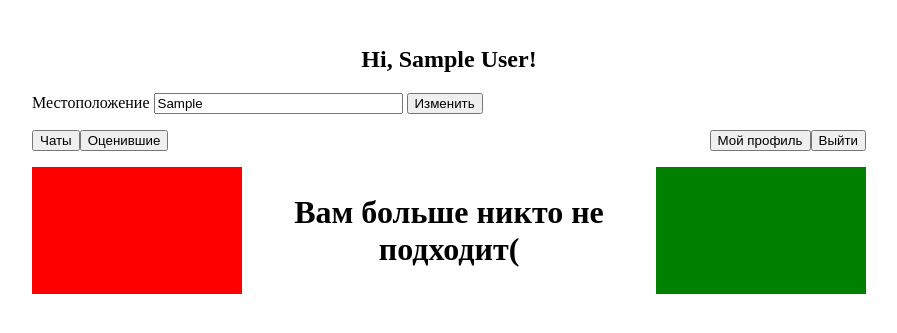
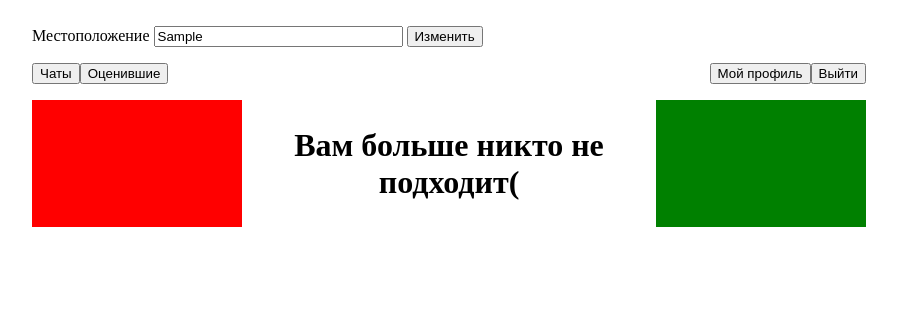
Before and after one commit to thd-nks/Nice2Meet, a Flask app: page /mainPage in a window 1280 px wide. Shown: the top 333 px of the page, without its empty margins (191-1088 px from the left). Run offline with Flask 2, Linux system fonts and the light colour scheme; a user stored in the database is signed in; tables that the repository leaves empty or names only in its code hold one stand-in row (values such as "Sample post").

Commit message:
small update

```diff
--- a/TP_proj/info_user_service.py
+++ b/TP_proj/info_user_service.py
@@ -1,9 +1,11 @@
+from db_service import db
+
 class InfoUserService:
     def __init__(self):
         pass
 
-    def add_to_liked(self, id):
-        pass
+    def add_to_viewed(self, id_viewer, id_viewed):
+        db.add_viewed(id_viewer, id_viewed)
 
 
 inform = InfoUserService()
--- a/TP_proj/routes.py
+++ b/TP_proj/routes.py
@@ -8,7 +8,8 @@ from models import User
 from db_service import db
 from chat import ch
 from comment_service import cs
-from queue_service import queue_service, QueueService
+from queue_service import queue_service
+from request_handler import request
 
 
 @app.route("/", methods=['GET', 'POST'])
@@ -89,28 +90,11 @@ def main_page():
     return render_template('mainPage.html', form=form, user=user)
 
 
-@app.route("/y/<id>", methods=['GET', 'POST'])
+@app.route("/view/<id>/<is_liked>", methods=['GET', 'POST'])
 @login_required
-def say_yes(id):
-    if id is None:
-        return redirect(url_for('main_page'))
-    else:
-        db.add_viewed(current_user.id, id)
-        db.add_liked(current_user.id, id)
-        query = db.get_likes(current_user.id)
-        if query.exists():
-            db.add_chat(current_user.id, id)
-        return redirect(url_for('main_page'))
-
-
-@app.route("/n/<id>", methods=['GET', 'POST'])
-@login_required
-def say_no(id):
-    if id is None:
-        return redirect(url_for('main_page'))
-    else:
-        db.add_viewed(current_user.id, id)
-        return redirect(url_for('main_page'))
+def view(id, is_liked):
+    request.handle_request(is_liked, current_user.id, id)
+    return redirect(url_for('main_page'))
 
 
 @app.route("/profile", methods=['GET', 'POST'])
--- a/TP_proj/templates/mainPage.html
+++ b/TP_proj/templates/mainPage.html
@@ -51,7 +51,7 @@
    <td id="col01"></td>
    <td id="col2">
 
-       <h2 align="center">Hi, {{ current_user.name }}!</h2>
+
 
            <form action="" method="post" novalidate>
             {{ form.hidden_tag() }}
@@ -77,7 +77,7 @@
 
             <td id="col1">
                 {% if user != None %}
-                    <a href="/n/{{ user.id }}" class="button"></a>
+                    <a href="/view/{{ user.id }}/0" class="button"></a>
                 {% endif %}
             </td>
 
@@ -130,7 +130,7 @@
             </td>
             <td id="col3">
                 {% if user != None %}
-                    <a href="/y/{{ user.id }}" class="button"></a>
+                    <a href="/view/{{ user.id }}/1" class="button"></a>
                 {% endif %}
             </td>
         </tr>
```
Also changed, not shown: TP_proj/request_handler.py (+11 -8 lines).
